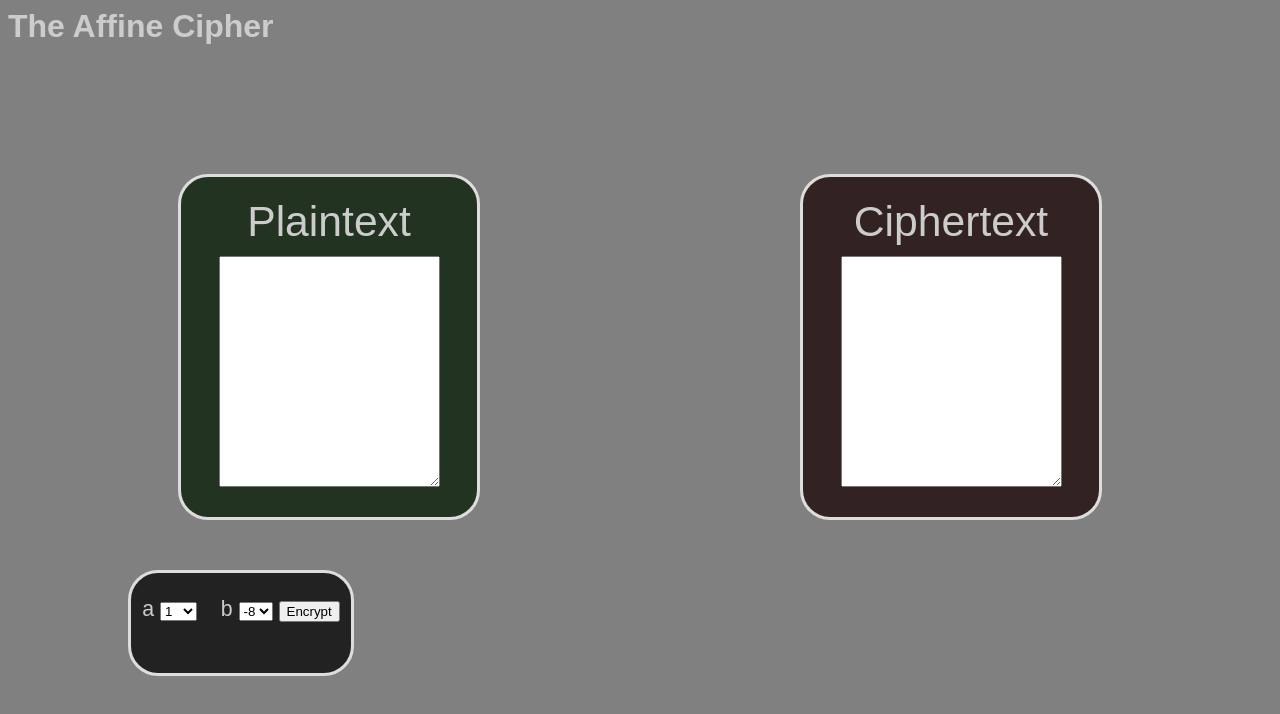
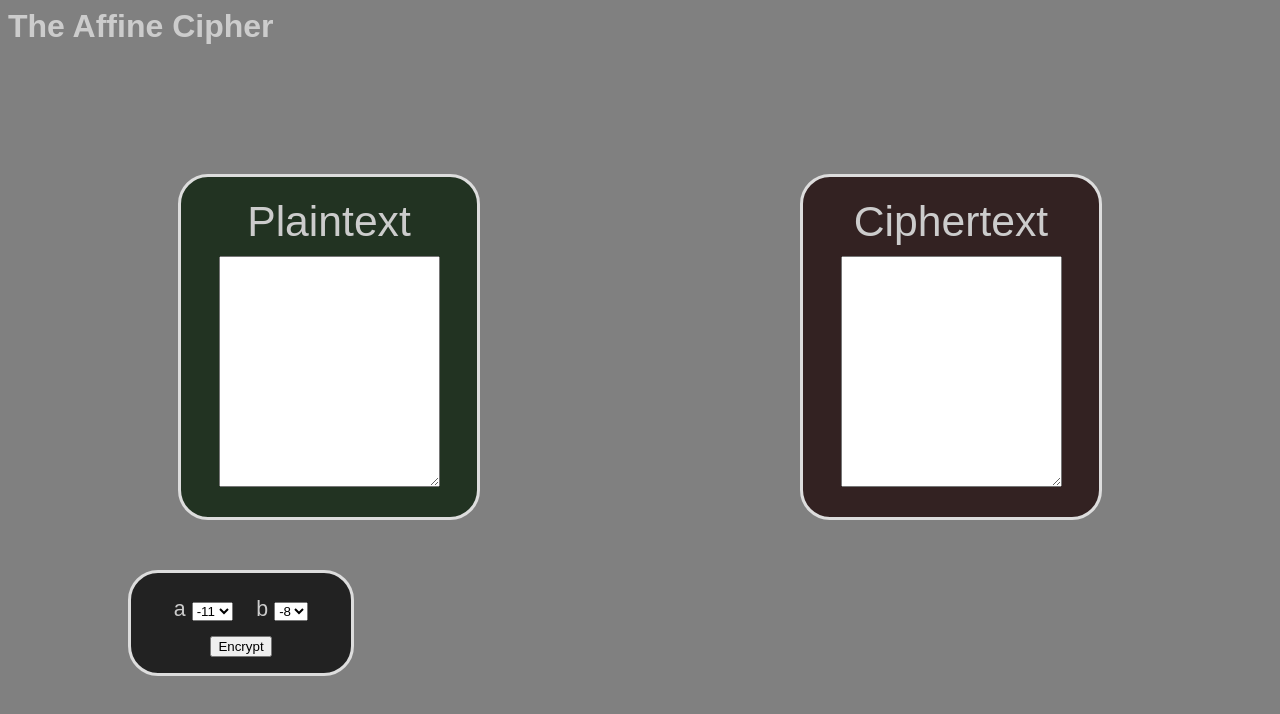
Before and after one commit to chriscaragianis/encryption_lesson, a plain HTML site: page encrypt.html in a window 1280 px wide. Drawn offline with nearby package versions, Linux system fonts and the light colour scheme.

Commit message:
cipherButton works with encrypt.html

```diff
--- a/encrypt.html
+++ b/encrypt.html
@@ -31,19 +31,13 @@
       <div class = "contrl">
         a
         <select id = "a">
-          <option>1</option>
-          <option>2</option>
-          <option>3</option>
-          <option>4</option>
-          <option>6</option>
-          <option>7</option>
-          <option>8</option>
-          <option>9</option>
-          <option>11</option>
-          <option>12</option>
-          <option>13</option>
-          <option>14</option>
-          <option>16</option>
+          <option value="-11">-11</option>
+          <option value="-7">-7</option>
+          <option value="-5">-5</option>
+          <option value="1">1</option>
+          <option value="5">5</option>
+          <option value="7">7</option>
+          <option value="11">11</option>
         </select>&nbsp &nbsp
         b
         <select id = "b">
@@ -64,15 +58,15 @@
           <option>7</option>
           <option>8</option>
         </select>
-        <button id = "cipher-button">Encrypt</button>
+        <button id = "cipherbutton">Encrypt</button>
         <span>Choose the affine cipher you will apply.  </span>
       </div>
       <div class = "graphic" id = "example">
       </div>
     </div>
     <script src = "src/jquery-2.1.4.js"></script>
-    <script src = "src/math_helper.js"></script>
+    <script src = "src/mathHelper.js"></script>
     <script src = "src/affine.js"></script>
-    <script src = "src/cipher_button.js"></script>
+    <script src = "src/cipherButton.js"></script>
   </body>
 </html>
--- a/main.css
+++ b/main.css
@@ -8,6 +8,7 @@ span {
 	display: none;
 	text-align: justify;
 }
+
 .bigWindow {
 	width: 80%;
 	 position: absolute;
--- a/src/affine.js
+++ b/src/affine.js
@@ -4,6 +4,7 @@ function Affine(a, b) {
   this.a = a;
   this.b = b;
   var a_1 = inverses[mod(a, 96)];
+
   this.transform = function(input) {
     return mod((a*input + b), 96) + 32;
   };
--- a/src/cipherButton.js
+++ b/src/cipherButton.js
@@ -1,8 +1,8 @@
-//$(function() {
-//  $('#cipher-button').on('click', cipherButton());
-//});
 
 function cipherButton() {
   var affine = new Affine( parseInt($('#a').val()), parseInt($('#b').val()) );
   $('#cText').val( affine.cipher( $('#pText').val() ) );
 }
+
+
+$('#cipherbutton').on("click", cipherButton);
```
